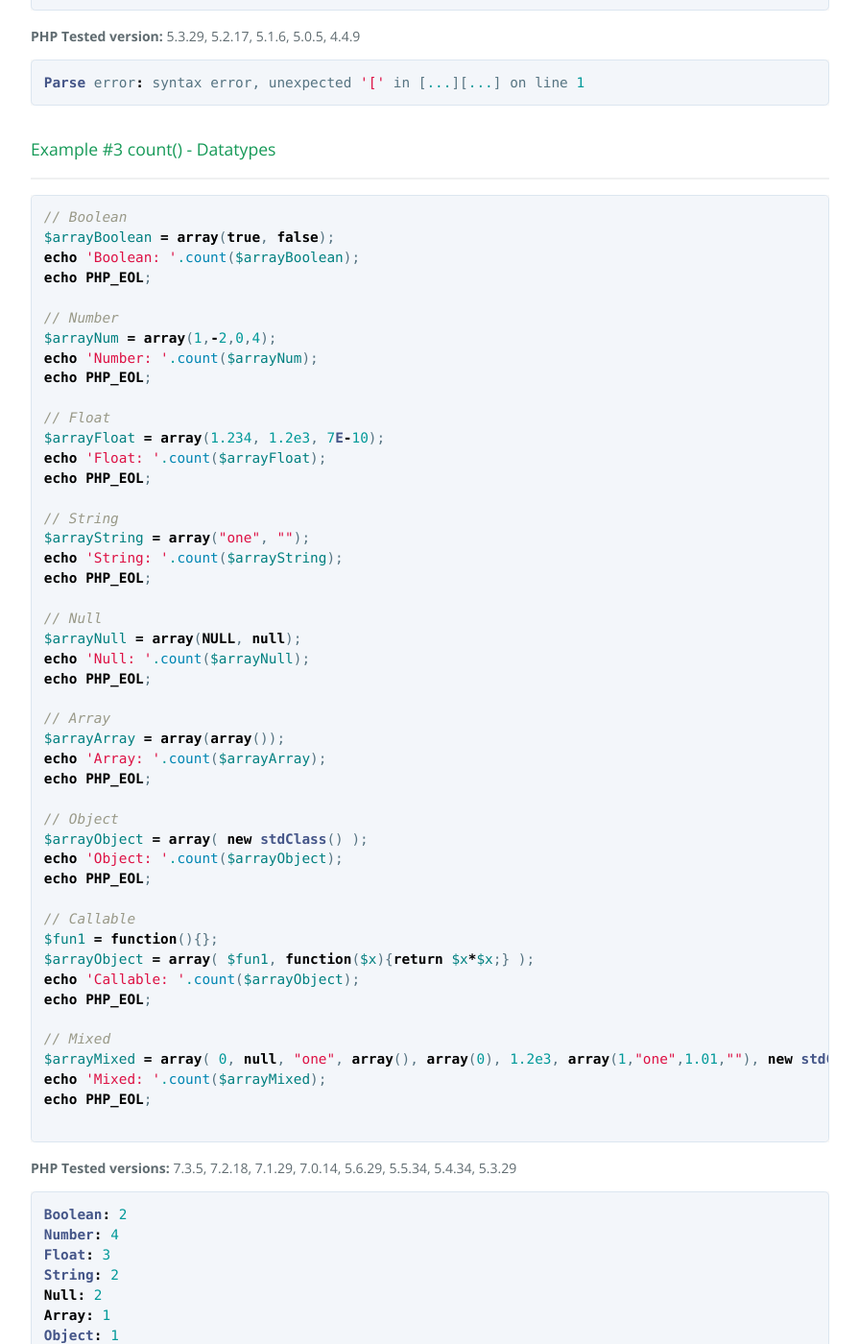
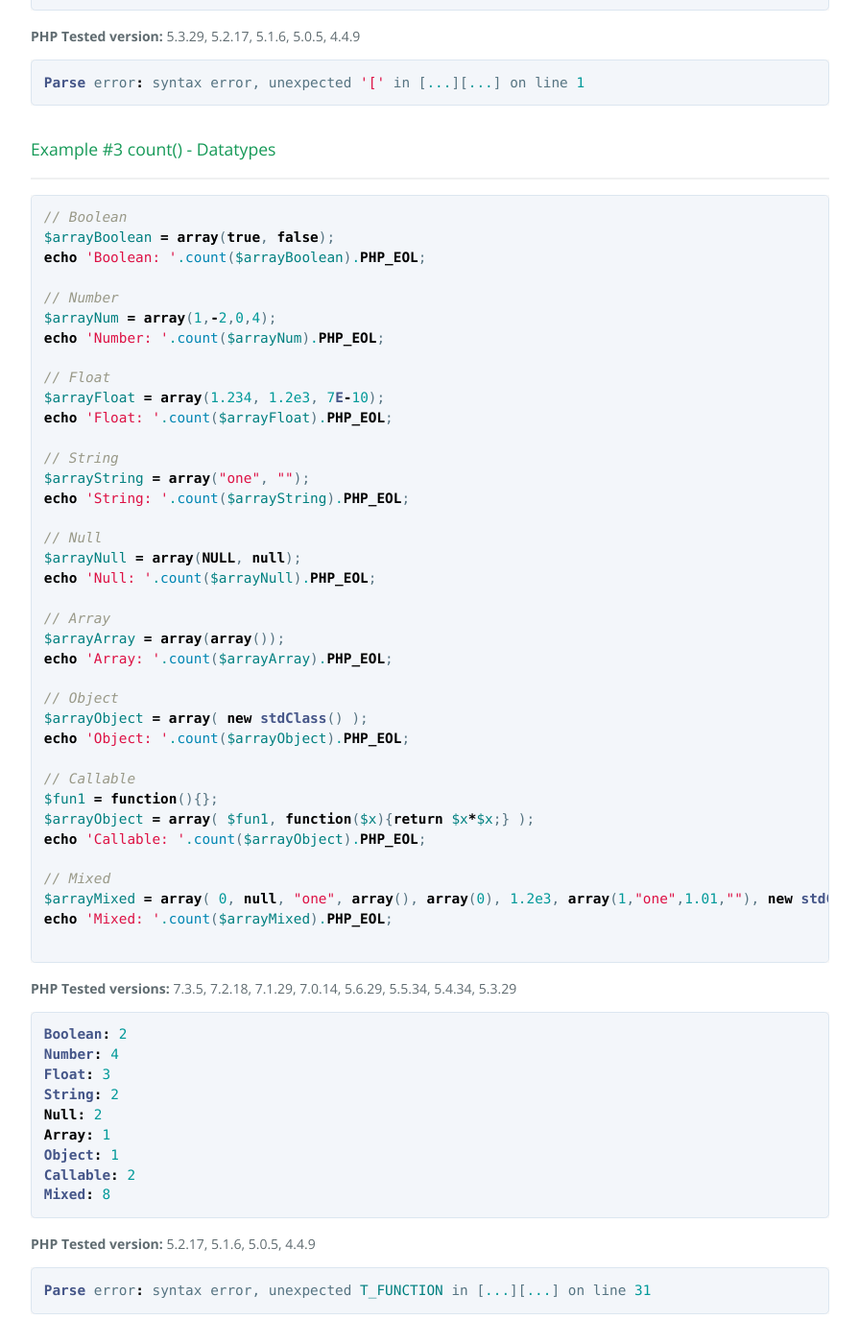
Before and after one commit to dhayalramk/dhayalramk.github.io, a Jekyll site: the page built from PHP/FuncationReference/VariableAndTypeRelatedExtensions/Arrays/ArrayFunctions/count.md, in a window 1280 px wide and 1400 px high, scrolled down 1629 px. Shown: the whole window at 96% size, without its empty margins (192-1087 px from the left). Built offline with Jekyll 4.4.1, drawn with Linux system fonts in a browser that asks for light colours; our own code applies the rules of GitHub Pages for plain Markdown files.

Commit message:
Changing lines

````diff
--- a/PHP/FuncationReference/VariableAndTypeRelatedExtensions/Arrays/ArrayFunctions/count.md
+++ b/PHP/FuncationReference/VariableAndTypeRelatedExtensions/Arrays/ArrayFunctions/count.md
@@ -71,49 +71,40 @@ _________________
 ```php
 // Boolean
 $arrayBoolean = array(true, false);
-echo 'Boolean: '.count($arrayBoolean);
-echo PHP_EOL;
+echo 'Boolean: '.count($arrayBoolean).PHP_EOL;
 
 // Number
 $arrayNum = array(1,-2,0,4);
-echo 'Number: '.count($arrayNum);
-echo PHP_EOL;
+echo 'Number: '.count($arrayNum).PHP_EOL;
 
 // Float
 $arrayFloat = array(1.234, 1.2e3, 7E-10);
-echo 'Float: '.count($arrayFloat);
-echo PHP_EOL;
+echo 'Float: '.count($arrayFloat).PHP_EOL;
 
 // String
 $arrayString = array("one", "");
-echo 'String: '.count($arrayString);
-echo PHP_EOL;
+echo 'String: '.count($arrayString).PHP_EOL;
 
 // Null
 $arrayNull = array(NULL, null);
-echo 'Null: '.count($arrayNull);
-echo PHP_EOL;
+echo 'Null: '.count($arrayNull).PHP_EOL;
 
 // Array
 $arrayArray = array(array());
-echo 'Array: '.count($arrayArray);
-echo PHP_EOL;
+echo 'Array: '.count($arrayArray).PHP_EOL;
 
 // Object
 $arrayObject = array( new stdClass() );
-echo 'Object: '.count($arrayObject);
-echo PHP_EOL;
+echo 'Object: '.count($arrayObject).PHP_EOL;
 
 // Callable
 $fun1 = function(){};
 $arrayObject = array( $fun1, function($x){return $x*$x;} );
-echo 'Callable: '.count($arrayObject);
-echo PHP_EOL;
+echo 'Callable: '.count($arrayObject).PHP_EOL;
 
 // Mixed
 $arrayMixed = array( 0, null, "one", array(), array(0), 1.2e3, array(1,"one",1.01,""), new stdClass() );
-echo 'Mixed: '.count($arrayMixed);
-echo PHP_EOL;
+echo 'Mixed: '.count($arrayMixed).PHP_EOL;
 
 ```
 
@@ -132,5 +123,5 @@ Mixed: 8
 
 **PHP Tested version:** 5.2.17, 5.1.6, 5.0.5, 4.4.9
 ```php
-Parse error: syntax error, unexpected T_FUNCTION in [...][...] on line 38
+Parse error: syntax error, unexpected T_FUNCTION in [...][...] on line 31
 ```
````
